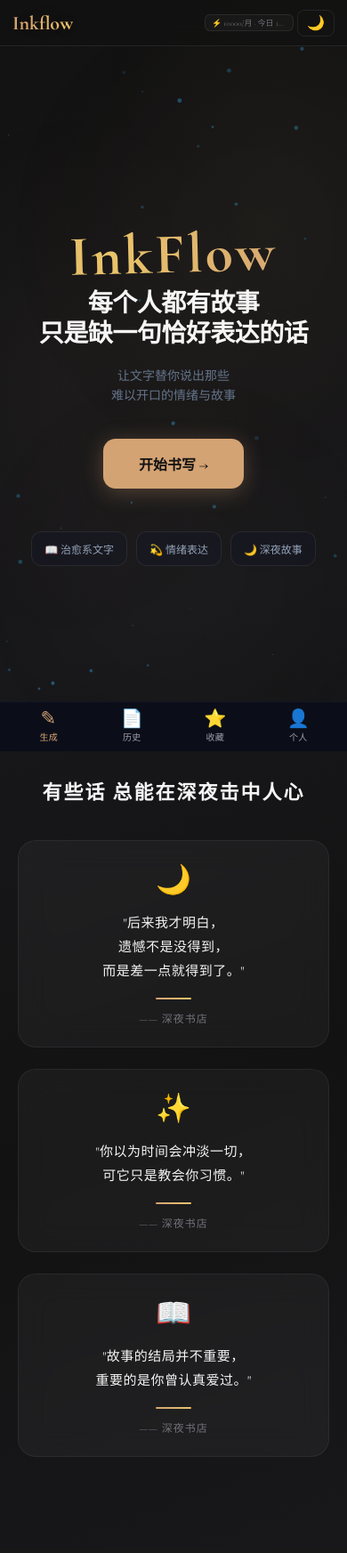
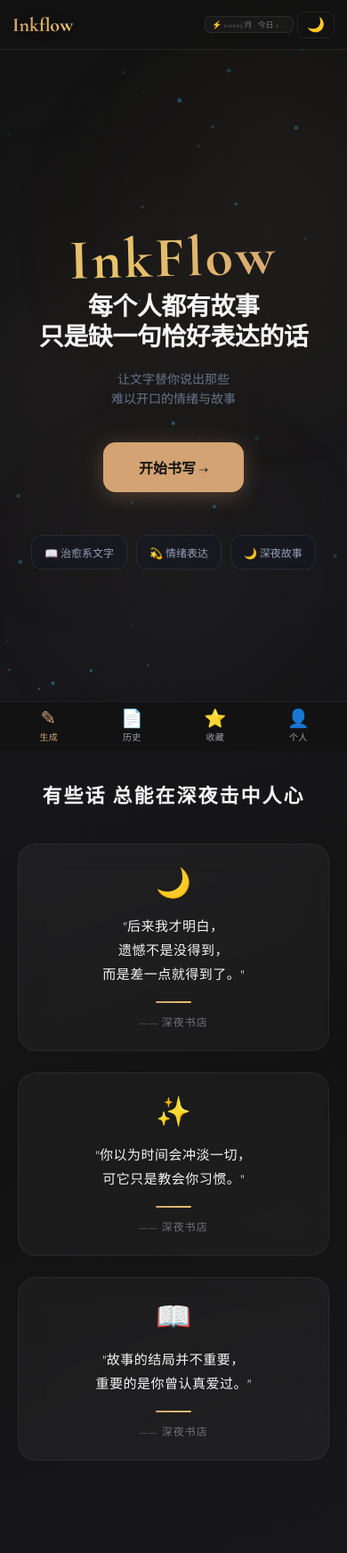
Before and after one commit to YL-DY/ai-copywriter, a Flask app: page / in a window 390 px wide. Shown: the whole page at 89% size. Before the commit the page ends 1637 px from the top, so only its background shows below. Run offline with Flask 3, Linux system fonts and the light colour scheme; the visitor is signed in with stand-in values (Sample User, id 1).

Commit message:
ui: 继续深夜书店改版 - 移动端适配与 Hero 区调优

```diff
--- a/templates/base.html
+++ b/templates/base.html
@@ -74,7 +74,7 @@
         /* ===== Navbar ===== */
         .navbar {
             padding: 0 40px;
-            height: 64px;
+            height: 56px;
             width: 100%;
             display: flex;
             justify-content: space-between;
@@ -553,9 +553,9 @@
         /* 底部导航（仅移动端可见） */
         .bottom-nav { display: none; }
 
-        @media (max-width: 600px) {
+        @media (max-width: 430px) {
             /* 顶部导航精简：只留 Logo + 主题 */
-            .navbar { padding: 0 14px; height: 52px; }
+            .navbar { padding: 0 14px; height: 56px; }
             .navbar .nav-links { gap: 4px; margin-left: auto; }
             .navbar .token-badge { font-size: 9px; padding: 2px 7px; letter-spacing: 0; white-space: nowrap; max-width: 100px; overflow: hidden; text-overflow: ellipsis; }
             .navbar .user-info { font-size: 11px; }
@@ -578,10 +578,10 @@
                 position: fixed;
                 bottom: 0; left: 0; right: 0;
                 height: 56px;
-                background: rgba(11, 15, 26, 0.92);
+                background: rgba(18, 18, 18, 0.95);
                 backdrop-filter: blur(16px);
                 -webkit-backdrop-filter: blur(16px);
-                border-top: 1px solid rgba(51, 65, 85, 0.2);
+                border-top: 1px solid rgba(255, 255, 255, 0.06);
                 z-index: 200;
                 justify-content: space-around;
                 align-items: center;
--- a/templates/home.html
+++ b/templates/home.html
@@ -1,6 +1,6 @@
 {% extends "base.html" %}
 
-{% block title %}InkFlow - AI 驱动的营销文案创作平台{% endblock %}
+{% block title %}InkFlow · 文字有温度{% endblock %}
 {% block extra_head %}
 <style>
 /* ===== Hero 品牌首屏（仪式感动画） ===== */
```
